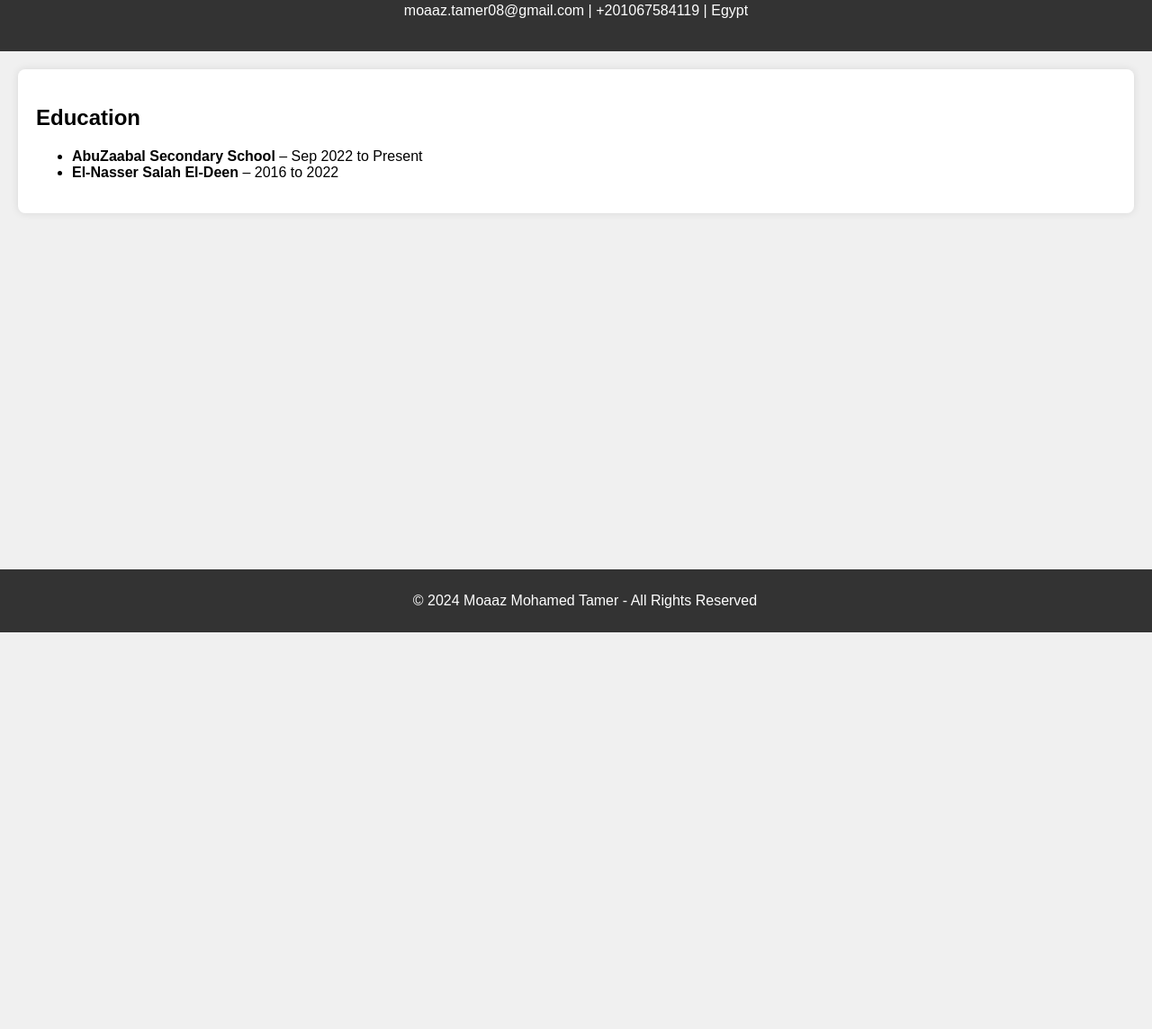
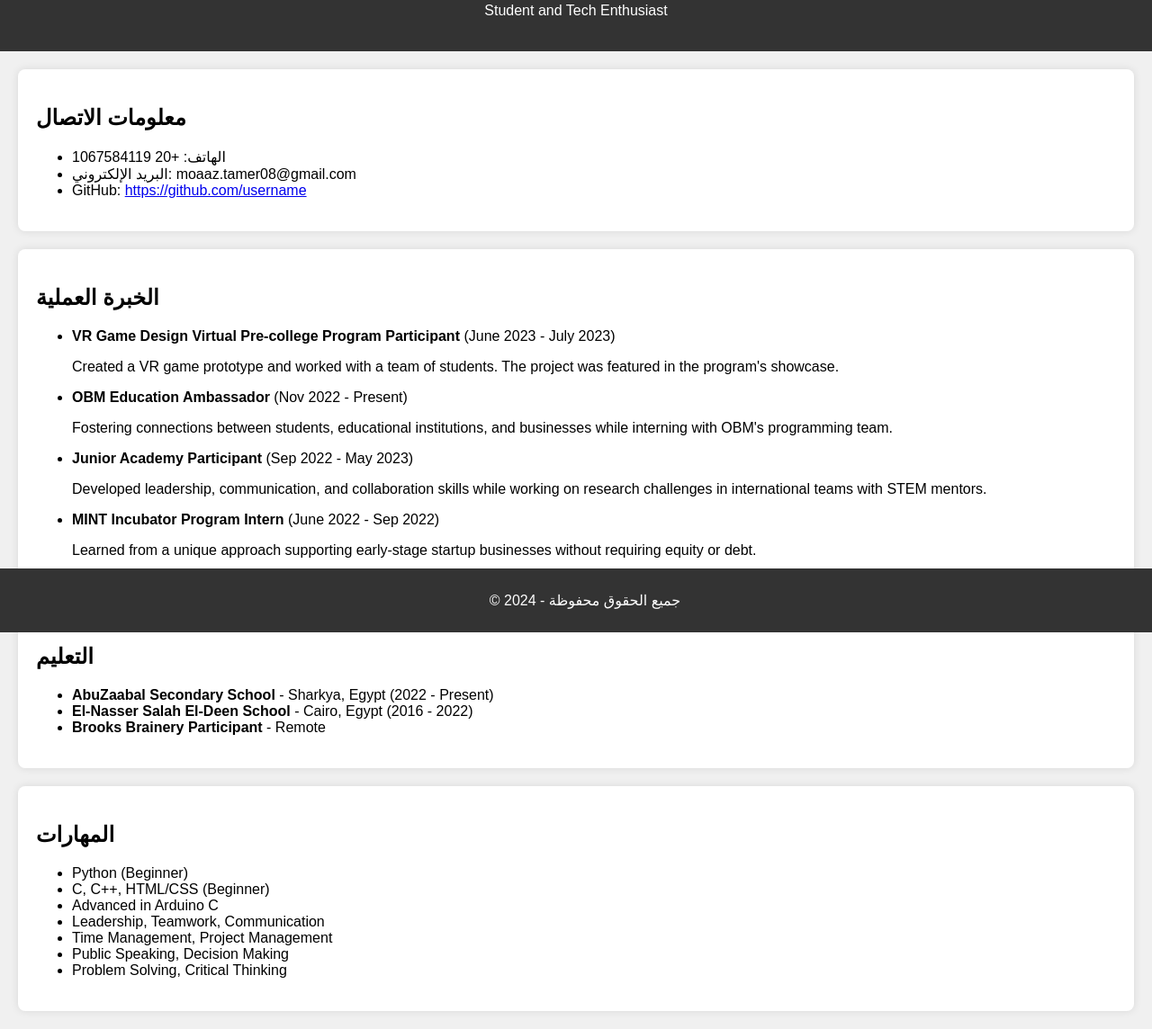
Before and after one commit to muaztamer/moaaz-cv, a plain HTML site: page index.html in a window 1280 px wide. Shown: the part 97-1241 px from the top of the page at 90% size. Before the commit the page ends 800 px from the top, so only its background shows below. Drawn offline with Linux system fonts and the light colour scheme.

Commit message:
Update index.html

```diff
--- a/index.html
+++ b/index.html
@@ -3,23 +3,76 @@
 <head>
   <meta charset="UTF-8">
   <meta name="viewport" content="width=device-width, initial-scale=1.0">
-    <title>Moaaz Mohamed Tamer - CV</title>
+  <title>My CV</title>
   <link rel="stylesheet" href="styles.css">
 </head>
 <body>
   <header>
     <h1>Moaaz Mohamed Tamer</h1>
-        <p>moaaz.tamer08@gmail.com | +201067584119 | Egypt</p>
+    <p>Student and Tech Enthusiast</p>
   </header>
-    <section>
-        <h2>Education</h2>
+
+  <section id="contact">
+    <h2>معلومات الاتصال</h2>
     <ul>
-            <li><strong>AbuZaabal Secondary School</strong> – Sep 2022 to Present</li>
-            <li><strong>El-Nasser Salah El-Deen</strong> – 2016 to 2022</li>
+      <li>الهاتف: +20 1067584119</li>
+      <li>البريد الإلكتروني: moaaz.tamer08@gmail.com</li>
+      <li>GitHub: <a href="https://github.com/username" target="_blank">https://github.com/username</a></li>
     </ul>
   </section>
+
+  <section id="experience">
+    <h2>الخبرة العملية</h2>
+    <ul>
+      <li>
+        <strong>VR Game Design Virtual Pre-college Program Participant</strong> (June 2023 - July 2023)
+        <p>Created a VR game prototype and worked with a team of students. The project was featured in the program's showcase.</p>
+      </li>
+      <li>
+        <strong>OBM Education Ambassador</strong> (Nov 2022 - Present)
+        <p>Fostering connections between students, educational institutions, and businesses while interning with OBM's programming team.</p>
+      </li>
+      <li>
+        <strong>Junior Academy Participant</strong> (Sep 2022 - May 2023)
+        <p>Developed leadership, communication, and collaboration skills while working on research challenges in international teams with STEM mentors.</p>
+      </li>
+      <li>
+        <strong>MINT Incubator Program Intern</strong> (June 2022 - Sep 2022)
+        <p>Learned from a unique approach supporting early-stage startup businesses without requiring equity or debt.</p>
+      </li>
+    </ul>
+  </section>
+
+  <section id="education">
+    <h2>التعليم</h2>
+    <ul>
+      <li>
+        <strong>AbuZaabal Secondary School</strong> - Sharkya, Egypt (2022 - Present)
+      </li>
+      <li>
+        <strong>El-Nasser Salah El-Deen School</strong> - Cairo, Egypt (2016 - 2022)
+      </li>
+      <li>
+        <strong>Brooks Brainery Participant</strong> - Remote
+      </li>
+    </ul>
+  </section>
+
+  <section id="skills">
+    <h2>المهارات</h2>
+    <ul>
+      <li>Python (Beginner)</li>
+      <li>C, C++, HTML/CSS (Beginner)</li>
+      <li>Advanced in Arduino C</li>
+      <li>Leadership, Teamwork, Communication</li>
+      <li>Time Management, Project Management</li>
+      <li>Public Speaking, Decision Making</li>
+      <li>Problem Solving, Critical Thinking</li>
+    </ul>
+  </section>
+
   <footer>
-        <p>© 2024 Moaaz Mohamed Tamer - All Rights Reserved</p>
+    <p>© 2024 - جميع الحقوق محفوظة</p>
   </footer>
 </body>
 </html>
```
Lines whose indentation alone changed are shown as unchanged.
